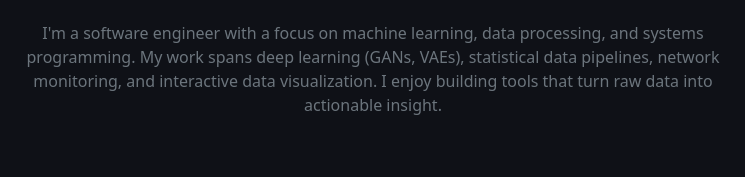
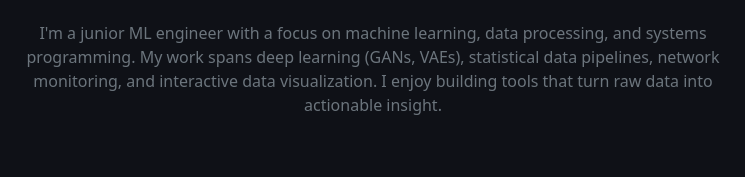
Before and after one commit to tyakovenko/tyakovenko.github.io, a plain HTML site: page index.html in a window 1280 px wide. Shown: the part 483-660 px from the top of the page, 267-1012 px from the left. Drawn offline with nearby package versions, Linux system fonts and the light colour scheme.

Commit message:
Update index.html

```diff
--- a/index.html
+++ b/index.html
@@ -68,7 +68,7 @@
             <h2 class="fw-bold mb-1">About</h2>
             <p class="text-info small mb-4">Background &amp; Interests</p>
             <p class="text-secondary">
-                I'm a software engineer with a focus on machine learning, data processing, and systems programming.
+                I'm a junior ML engineer with a focus on machine learning, data processing, and systems programming.
                 My work spans deep learning (GANs, VAEs), statistical data pipelines, network monitoring, and
                 interactive data visualization. I enjoy building tools that turn raw data into actionable insight.
             </p>
```
